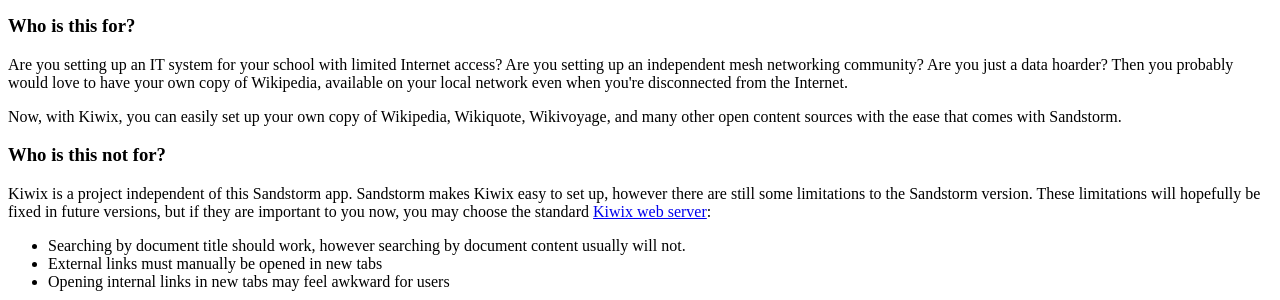
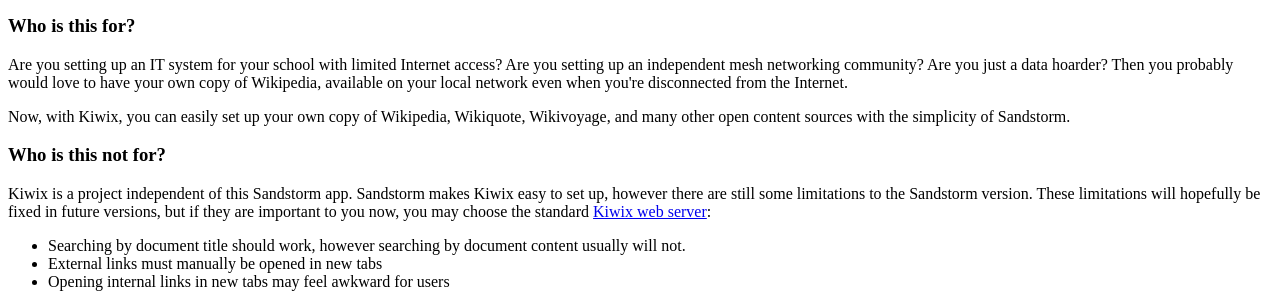
Before and after one commit to orblivion/KiwixSandstorm, a Flask app: template zim_uploader/uploader/templates/index.html in a window 1280 px wide. Shown: the part 342-642 px from the top of the page. Run offline with Flask 2, Linux system fonts and the light colour scheme; the template is opened without the code that fills it, so the values that code supplies are empty.

Commit message:
ease -> simplicity (don't repeat the word in the sentence)

```diff
--- a/zim_uploader/uploader/templates/index.html
+++ b/zim_uploader/uploader/templates/index.html
@@ -45,7 +45,7 @@
 
             <p>Are you setting up an IT system for your school with limited Internet access? Are you setting up an independent mesh networking community? Are you just a data hoarder? Then you probably would love to have your own copy of Wikipedia, available on your local network even when you're disconnected from the Internet.</p>
 
-            <p>Now, with Kiwix, you can easily set up your own copy of Wikipedia, Wikiquote, Wikivoyage, and many other open content sources with the ease that comes with Sandstorm.</p>
+            <p>Now, with Kiwix, you can easily set up your own copy of Wikipedia, Wikiquote, Wikivoyage, and many other open content sources with the simplicity of Sandstorm.</p>
             <h3>Who is this not for?</h3>
 
             <p>Kiwix is a project independent of this Sandstorm app. Sandstorm makes Kiwix easy to set up, however there are still some limitations to the Sandstorm version. These limitations will hopefully be fixed in future versions, but if they are important to you now, you may choose the standard <a href="http://wiki.kiwix.org/wiki/Features#Web_server" target="_blank" rel="noopener noreferrer">Kiwix web server</a>:</p>
```
Also changed, not shown: .sandstorm/description.md.
